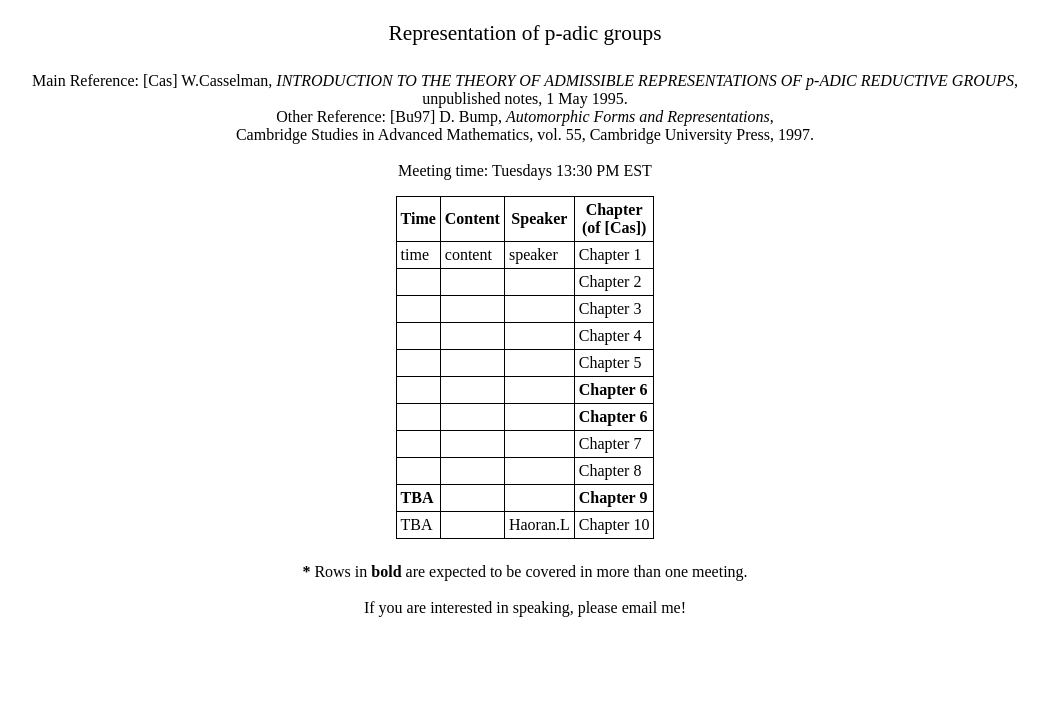
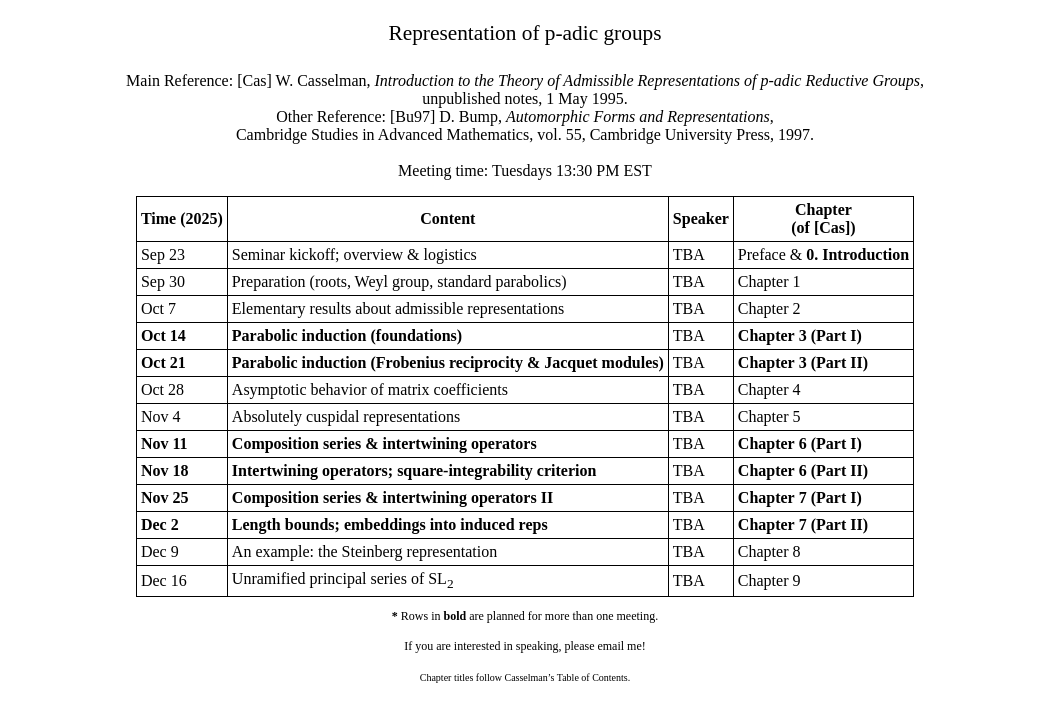
Before and after one commit to axhou/axhou.github.io, a Jekyll site: the page 25caspadic.html, which Jekyll copies as it is, in a window 1280 px wide. Shown: the top 722 px of the page, without its empty margins (115-1163 px from the left). Built offline with Jekyll 4.4.1, drawn with Linux system fonts in a browser that asks for light colours.

Commit message:
Update 25caspadic.html

```diff
--- a/25caspadic.html
+++ b/25caspadic.html
@@ -2,28 +2,13 @@
 <html>
 <head>
   <title>Representation Theory of p-adic Groups</title>
-  <meta charset="UTF-8">
+  <meta charset="UTF-8" />
   <style>
-    body {
-      background: white;
-      font-family: serif;
-      font-size: 16px;
-    }
-    h3, h4 {
-      text-align: center;
-      font-weight: normal;
-      font-size: 16pt;
-      margin-bottom: 1.2em;
-    }
-    table {
-      border-collapse: collapse;
-      margin: 0 auto;
-      margin-top: 1em;
-    }
-    th, td {
-      border: 1px solid black;
-      padding: 4px;
-    }
+    body { background: white; font-family: serif; font-size: 16px; }
+    h3, h4 { text-align: center; font-weight: normal; font-size: 16pt; margin-bottom: 1.2em; }
+    table { border-collapse: collapse; margin: 0 auto; margin-top: 1em; }
+    th, td { border: 1px solid black; padding: 4px; }
+    tfoot td { border: 0; text-align: center; font-size: 12px; padding-top: 1em; }
   </style>
 </head>
 <body>
@@ -31,42 +16,69 @@
   <h3>Representation of p-adic groups</h3>
 
   <p style="text-align: center;">
-    Main Reference: [Cas] W.Casselman, <i>INTRODUCTION TO THE THEORY OF ADMISSIBLE
-REPRESENTATIONS OF p-ADIC REDUCTIVE GROUPS</i>,<br/>
-    unpublished notes,  1 May 1995.<br/>
-    Other Reference: [Bu97] D. Bump, <i>Automorphic Forms and Representations</i>,<br/>
-    Cambridge Studies in Advanced Mathematics, vol. 55, Cambridge University Press, 1997.<br/><br/>
-    Meeting time: Tuesdays 13:30 PM EST
+    Main Reference: [Cas] W.&nbsp;Casselman, <i>Introduction to the Theory of Admissible
+    Representations of p-adic Reductive Groups</i>,<br/>
+    unpublished notes, 1&nbsp;May&nbsp;1995.<br/>
+    Other Reference: [Bu97] D.&nbsp;Bump, <i>Automorphic Forms and Representations</i>,<br/>
+    Cambridge Studies in Advanced Mathematics, vol.&nbsp;55, Cambridge University Press, 1997.<br/><br/>
+    Meeting time: Tuesdays 13:30&nbsp;PM EST
   </p>
 
   <table>
     <thead>
       <tr>
-        <th>Time</th>
+        <th>Time (2025)</th>
         <th>Content</th>
         <th>Speaker</th>
         <th>Chapter<br/>(of [Cas])</th>
       </tr>
     </thead>
     <tbody>
-      <tr><td>time</td><td>content</td><td>speaker</td><td>Chapter 1</td></tr>
-      <tr><td></td><td></td><td></td><td>Chapter 2</td></tr>
-      <tr><td></td><td></td><td></td><td>Chapter 3</td></tr>
-      <tr><td></td><td></td><td></td><td>Chapter 4</td></tr>
-      <tr><td></td><td></td><td></td><td>Chapter 5</td></tr>
-      <tr><td><strong></strong></td><td><strong></strong></td><td></td><td><strong>Chapter 6</strong></td></tr>
-      <tr><td><strong></strong></td><td><strong></strong></td><td></td><td><strong>Chapter 6</strong></td></tr>
-      <tr><td></td><td></td><td></td><td>Chapter 7</td></tr>
-      <tr><td></td><td></td><td></td><td>Chapter 8</td></tr>
-      <tr><td><strong>TBA</strong></td><td><strong></strong></td><td></td><td><strong>Chapter 9</strong></td></tr>
-      <tr><td>TBA</td><td></td><td>Haoran.L</td><td>Chapter 10</td></tr>
+      <tr><td>Sep&nbsp;23</td><td>Seminar kickoff; overview &amp; logistics</td><td>TBA</td><td>Preface &amp; <b>0. Introduction</b></td></tr>
+      <tr><td>Sep&nbsp;30</td><td>Preparation (roots, Weyl group, standard parabolics)</td><td>TBA</td><td>Chapter&nbsp;1</td></tr>
+      <tr><td>Oct&nbsp;7</td><td>Elementary results about admissible representations</td><td>TBA</td><td>Chapter&nbsp;2</td></tr>
+
+      <tr><td><strong>Oct&nbsp;14</strong></td>
+          <td><strong>Parabolic induction (foundations)</strong></td>
+          <td>TBA</td><td><strong>Chapter&nbsp;3 (Part&nbsp;I)</strong></td></tr>
+      <tr><td><strong>Oct&nbsp;21</strong></td>
+          <td><strong>Parabolic induction (Frobenius reciprocity &amp; Jacquet modules)</strong></td>
+          <td>TBA</td><td><strong>Chapter&nbsp;3 (Part&nbsp;II)</strong></td></tr>
+
+      <tr><td>Oct&nbsp;28</td><td>Asymptotic behavior of matrix coefficients</td><td>TBA</td><td>Chapter&nbsp;4</td></tr>
+      <tr><td>Nov&nbsp;4</td><td>Absolutely cuspidal representations</td><td>TBA</td><td>Chapter&nbsp;5</td></tr>
+
+      <tr><td><strong>Nov&nbsp;11</strong></td>
+          <td><strong>Composition series &amp; intertwining operators</strong></td>
+          <td>TBA</td><td><strong>Chapter&nbsp;6 (Part&nbsp;I)</strong></td></tr>
+      <tr><td><strong>Nov&nbsp;18</strong></td>
+          <td><strong>Intertwining operators; square-integrability criterion</strong></td>
+          <td>TBA</td><td><strong>Chapter&nbsp;6 (Part&nbsp;II)</strong></td></tr>
+
+      <tr><td><strong>Nov&nbsp;25</strong></td>
+          <td><strong>Composition series &amp; intertwining operators II</strong></td>
+          <td>TBA</td><td><strong>Chapter&nbsp;7 (Part&nbsp;I)</strong></td></tr>
+      <tr><td><strong>Dec&nbsp;2</strong></td>
+          <td><strong>Length bounds; embeddings into induced reps</strong></td>
+          <td>TBA</td><td><strong>Chapter&nbsp;7 (Part&nbsp;II)</strong></td></tr>
+
+      <tr><td>Dec&nbsp;9</td><td>An example: the Steinberg representation</td><td>TBA</td><td>Chapter&nbsp;8</td></tr>
+      <tr><td>Dec&nbsp;16</td><td>Unramified principal series of SL<sub>2</sub></td><td>TBA</td><td>Chapter&nbsp;9</td></tr>
     </tbody>
+    <tfoot>
+      <tr>
+        <td colspan="4">
+          <strong>*</strong> Rows in <strong>bold</strong> are planned for more than one meeting.<br/><br/>
+          If you are interested in speaking, please email me!
+        </td>
+      </tr>
+      <tr>
+        <td colspan="4">
+          <small>Chapter titles follow Casselman’s Table of Contents. <!-- :contentReference[oaicite:0]{index=0} --></small>
+        </td>
+      </tr>
+    </tfoot>
   </table>
-
-  <p style="text-align: center; margin-top: 1.5em;">
-    <strong>*</strong> Rows in <strong>bold</strong> are expected to be covered in more than one meeting.<br/><br/>
-    If you are interested in speaking, please email me!
-  </p>
 
 </body>
 </html>
```
